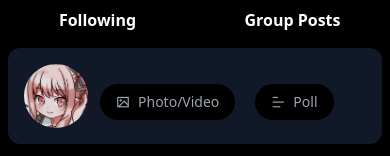
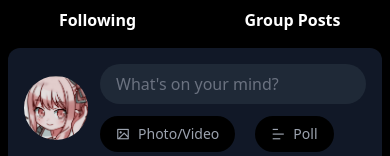
Before and after one commit to MystiaFin/redpost-frontend, a React (Vite) app: page / in a window 390 px wide. Shown: the top 156 px of the page. Built offline with nearby package versions, Linux system fonts and the light colour scheme.

Commit message:
fixed headerpost button disappear in small screen

```diff
--- a/src/components/HeaderPost.tsx
+++ b/src/components/HeaderPost.tsx
@@ -12,10 +12,9 @@ function HeaderPost() {
         <div className='bg-gray-900 p-4 rounded-xl mb-6 '>
             <div className='flex items-center gap-3'>
                 <img src={avatarImage} className='w-16 rounded-full' alt="Avatar"/>
-
                 <div className='flex-1 flex flex-col'>
-                <button onClick={toggleModal} className="bg-gray-800 rounded-full lg:text-base md:text-base sm:text-xs pl-4 text-gray-500 lg:py-2 md:py-0 sm:py-0 flex items-center">
-                    <span className="hidden lg:inline">What's on your mind?</span>
+                <button onClick={toggleModal} className="bg-gray-800 rounded-full pl-4 text-gray-500 py-2 flex items-center">
+                    <span className="">What's on your mind?</span>
                 </button>
                     <div className='flex gap-5 mt-3 text-gray-400 text-sm'>
                         <button className='flex items-center bg-black p-2 px-4 rounded-full'>
```
